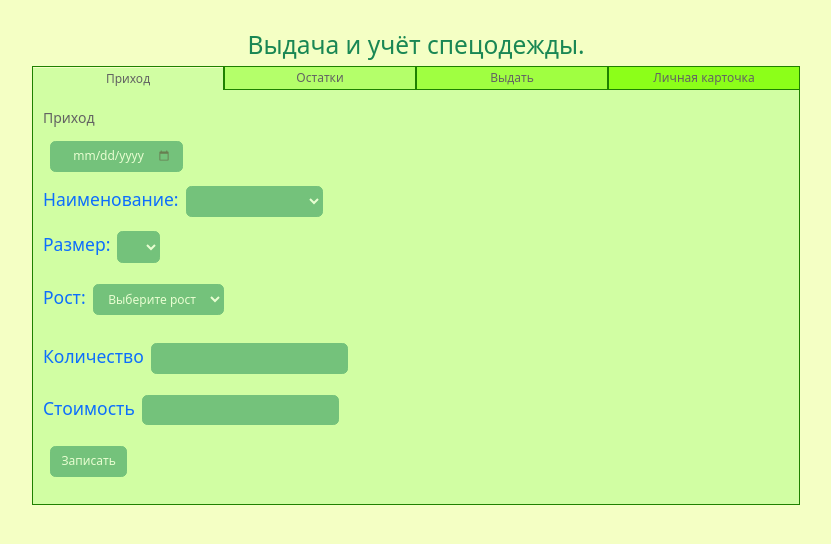
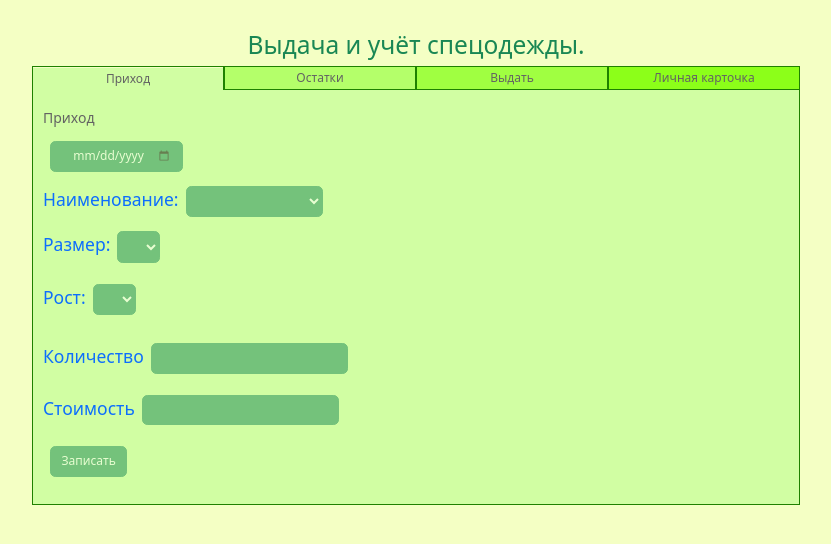
Before and after one commit to ENNA-Egor/Learn-React-Vite, a React (Vite) app: page / in a window 1280 px wide. Shown: the top 544 px of the page, without its empty margins (224-1055 px from the left). Built offline with nearby package versions, Linux system fonts and the light colour scheme.

Commit message:
Бьюсь с кодом

```diff
--- a/src/module/Сoming.jsx
+++ b/src/module/Сoming.jsx
@@ -51,6 +51,7 @@ class Coming extends Component {
     this.state ={
       subject: '',
       topic: '',
+      chapter: '',
     };
     this.handleChange = this.handleChange.bind(this);
   }
@@ -64,7 +65,9 @@ class Coming extends Component {
 
     const arrSubject = Object.keys(subjectObject)
     const arrSubSubject = Object.keys(subjectObject[this.state.subject])
-    console.log(arrSubSubject);
+    const arrSubSubSubject = Object.keys(subjectObject['Летний костюм']['44-46'][0])
+    // console.log(arrSubSubject);
+    console.log(arrSubSubSubject);
 
 
 
@@ -94,7 +97,10 @@ return (
       </legend>
         <legend className="text-primary fs-5"> Рост:
           <select name="chapter" id="chapter" className="btn btn-success m-2">
-            <option >Выберите рост</option>
+          <option value="" ></option>
+          {/* { arrSubSubSubject.map((el)=>
+      <option key={el} value={el}> {el} </option>
+      ) } */}
           </select>
         </legend>
         </legend>
```
